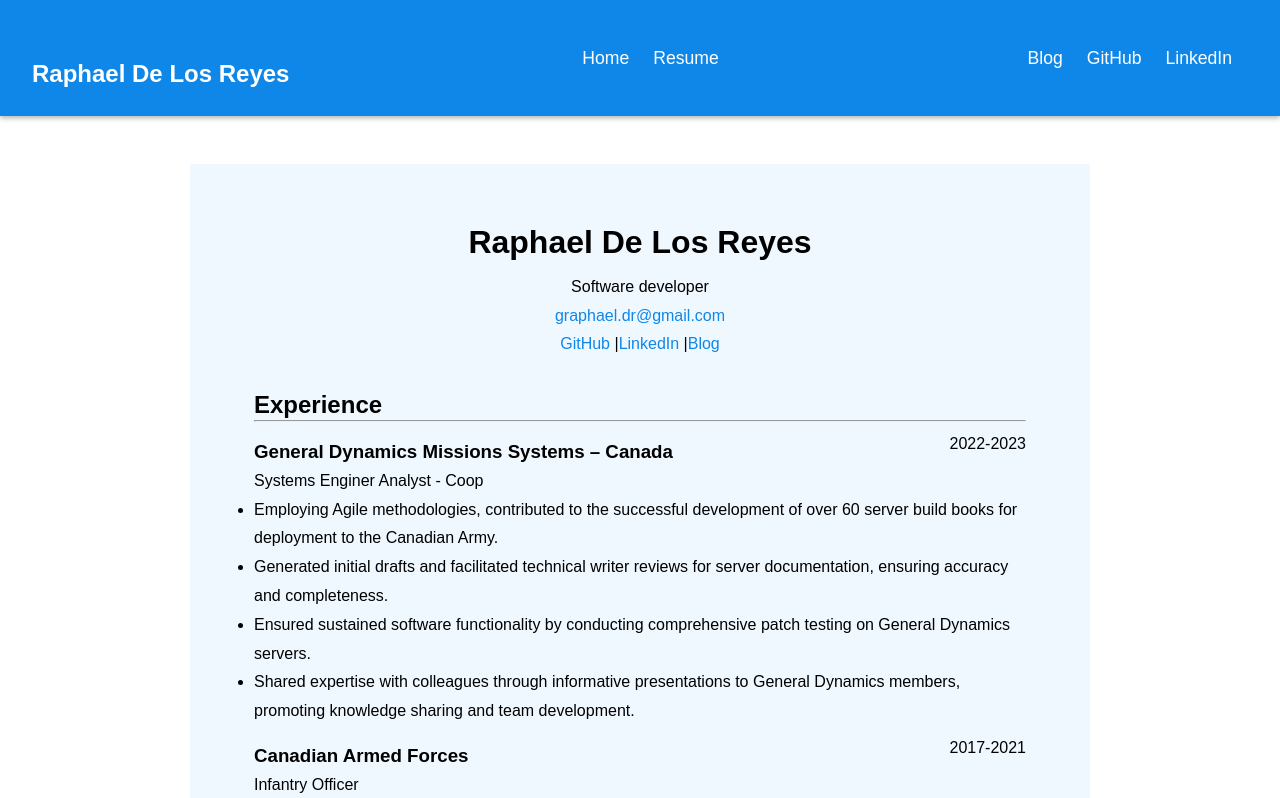
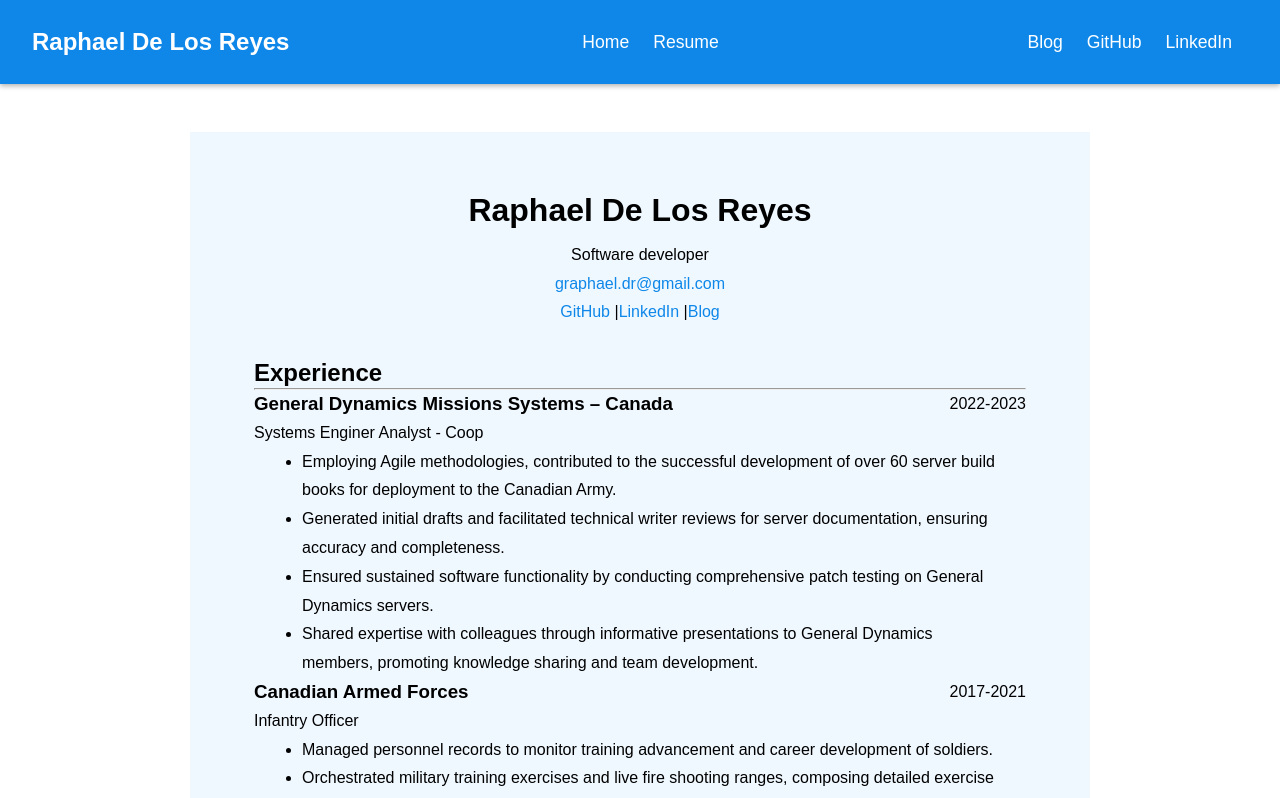
Before and after one commit to RD2P/RD2P.github.io, a React (Vite) app: page /resume in a window 1280 px wide. Shown: the top 798 px of the page. Built offline with nearby package versions, Linux system fonts and the light colour scheme; a web font is replaced by a local one.

Commit message:
update resume styling

```diff
--- a/src/styles/resume.css
+++ b/src/styles/resume.css
@@ -6,13 +6,13 @@
   line-height: 1.8rem;
 }
 
-h1 {
+.resume > h1 {
   margin-bottom: 1rem;
 }
-h2 {
+.resume > h2 {
   margin-top: 2rem;
 }
-h3 {
+.resume > h3 {
   margin-top: 1rem;
 }
 
@@ -27,7 +27,7 @@ h3 {
   align-items: center;
 }
 
-.description {
+.job-description {
   max-width: 700px;
   margin-left: 3rem;
 }
```
